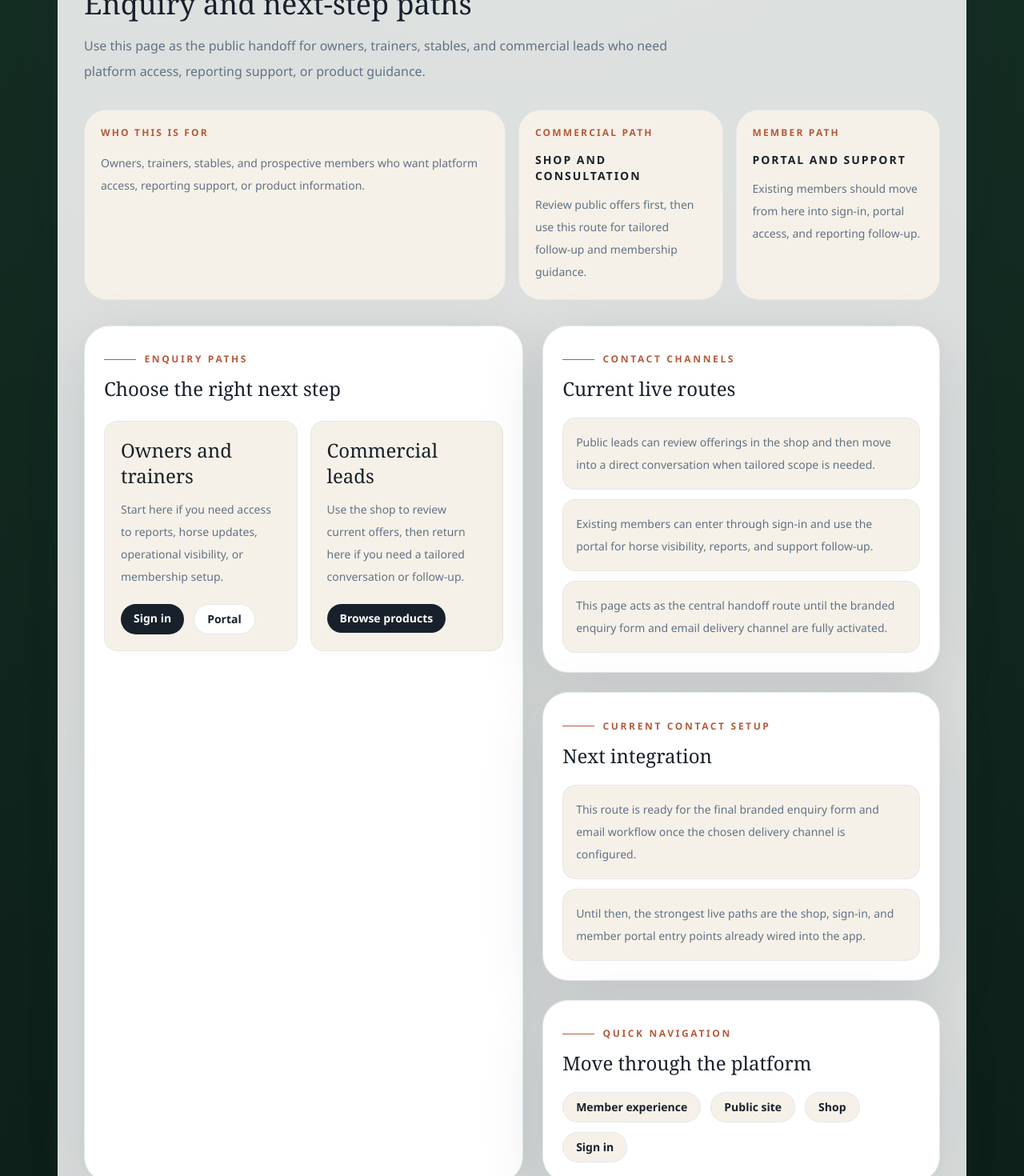
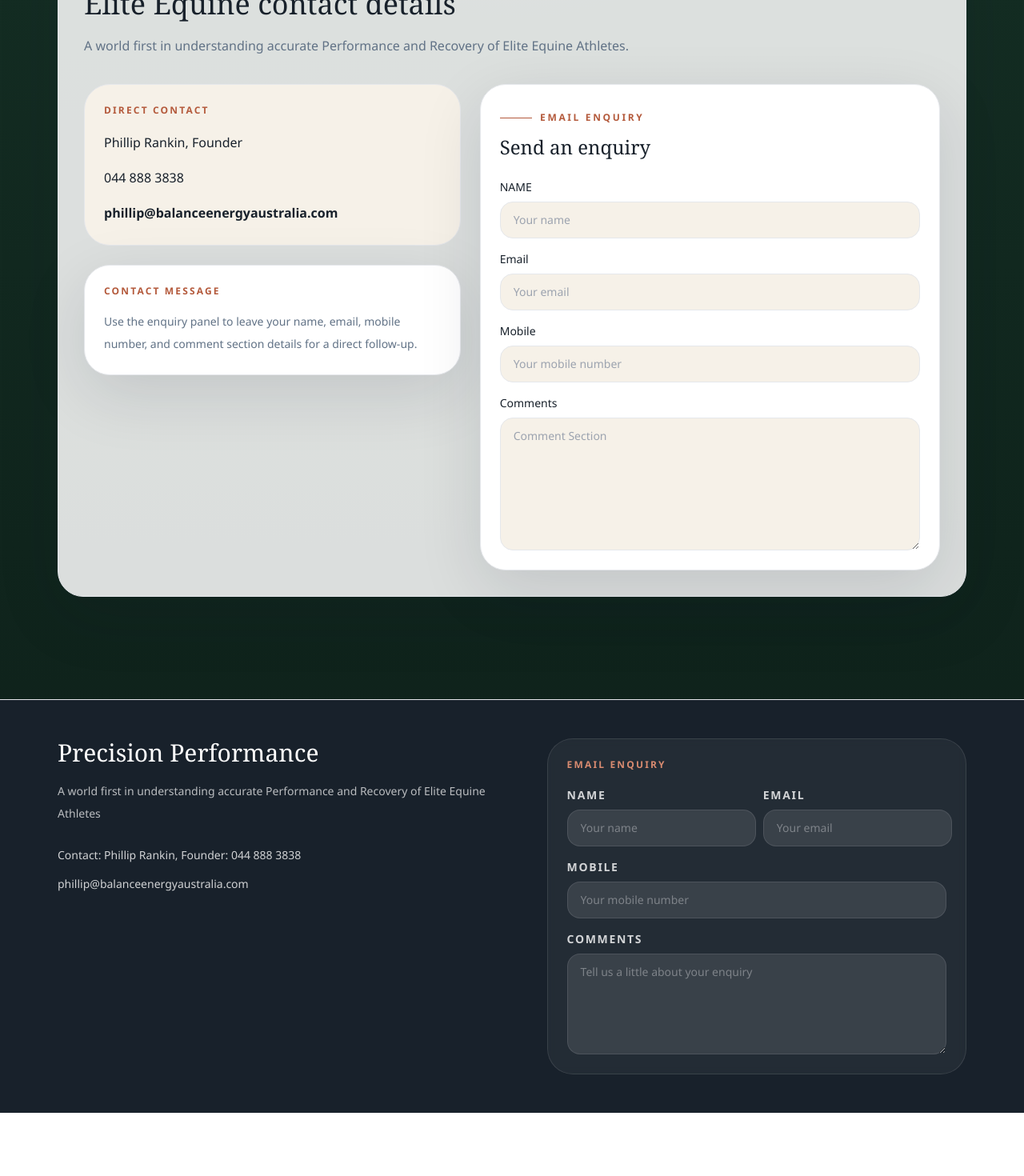
Before and after one commit to rankin007/PNR-Precision-Performance, a Next.js app: page /contact in a window 1280 px wide. Shown: the part 380-1850 px from the top of the page at 80% size. After the commit the page ends 1771 px from the top, so only its background shows below. Built offline with nearby package versions, Linux system fonts and the light colour scheme.

Commit message:
Update contact page and footer details

```diff
--- a/app/contact/page.tsx
+++ b/app/contact/page.tsx
@@ -1,4 +1,3 @@
-import Link from "next/link";
 import { SectionCard } from "@/components/layout/section-card";
 
 export default function ContactPage() {
@@ -6,135 +5,81 @@ export default function ContactPage() {
     <main className="section-wrap px-4 py-16 md:px-8">
       <SectionCard
         eyebrow="Contact"
-        title="Enquiry and next-step paths"
-        description="Use this page as the public handoff for owners, trainers, stables, and commercial leads who need platform access, reporting support, or product guidance."
+        title="Elite Equine contact details"
+        description="A world first in understanding accurate Performance and Recovery of Elite Equine Athletes."
       >
-        <div className="grid gap-4 lg:grid-cols-4">
-          <div className="rounded-[1.75rem] border border-ink/10 bg-sand p-5 lg:col-span-2">
-            <p className="text-xs font-semibold uppercase tracking-[0.18em] text-ember">Who this is for</p>
-            <p className="mt-4 text-sm leading-7 text-steel">
-              Owners, trainers, stables, and prospective members who want platform access, reporting support, or product information.
-            </p>
-          </div>
-          <div className="rounded-[1.75rem] border border-ink/10 bg-sand p-5">
-            <p className="text-xs font-semibold uppercase tracking-[0.18em] text-ember">Commercial path</p>
-            <p className="mt-4 text-sm font-semibold uppercase tracking-[0.14em] text-ink">Shop and consultation</p>
-            <p className="mt-3 text-sm leading-7 text-steel">
-              Review public offers first, then use this route for tailored follow-up and membership guidance.
-            </p>
-          </div>
-          <div className="rounded-[1.75rem] border border-ink/10 bg-sand p-5">
-            <p className="text-xs font-semibold uppercase tracking-[0.18em] text-ember">Member path</p>
-            <p className="mt-4 text-sm font-semibold uppercase tracking-[0.14em] text-ink">Portal and support</p>
-            <p className="mt-3 text-sm leading-7 text-steel">
-              Existing members should move from here into sign-in, portal access, and reporting follow-up.
-            </p>
-          </div>
-        </div>
-
-        <div className="mt-8 grid gap-6 xl:grid-cols-[1.05fr_0.95fr]">
-          <div className="rounded-[2rem] border border-ink/10 bg-white p-6 shadow-panel">
-            <p className="eyebrow">Enquiry Paths</p>
-            <h2 className="mt-3 font-display text-2xl text-ink">Choose the right next step</h2>
-            <div className="mt-6 grid gap-4 md:grid-cols-2">
-              <div className="rounded-2xl border border-ink/10 bg-sand p-5">
-                <h3 className="font-display text-2xl text-ink">Owners and trainers</h3>
-                <p className="mt-3 text-sm leading-7 text-steel">
-                  Start here if you need access to reports, horse updates, operational visibility, or membership setup.
-                </p>
-                <div className="mt-5 flex flex-wrap gap-3">
-                  <Link
-                    href="/sign-in"
-                    className="rounded-full bg-ink px-4 py-2 text-sm font-semibold text-white"
+        <div className="grid gap-6 xl:grid-cols-[0.9fr_1.1fr]">
+          <div className="space-y-6">
+            <div className="rounded-[2rem] border border-ink/10 bg-sand p-6">
+              <p className="text-xs font-semibold uppercase tracking-[0.18em] text-ember">Direct Contact</p>
+              <div className="mt-4 space-y-3 text-base leading-8 text-ink">
+                <p>Phillip Rankin, Founder</p>
+                <p>044 888 3838</p>
+                <p>
+                  <a
+                    href="mailto:phillip@balanceenergyaustralia.com"
+                    className="font-semibold text-ink transition hover:text-ember"
                   >
-                    Sign in
-                  </Link>
-                  <Link
-                    href="/portal"
-                    className="rounded-full border border-ink/10 bg-white px-4 py-2 text-sm font-semibold text-ink"
-                  >
-                    Portal
-                  </Link>
-                </div>
-              </div>
-
-              <div className="rounded-2xl border border-ink/10 bg-sand p-5">
-                <h3 className="font-display text-2xl text-ink">Commercial leads</h3>
-                <p className="mt-3 text-sm leading-7 text-steel">
-                  Use the shop to review current offers, then return here if you need a tailored conversation or follow-up.
-                </p>
-                <div className="mt-5 flex flex-wrap gap-3">
-                  <Link
-                    href="/shop"
-                    className="rounded-full bg-ink px-4 py-2 text-sm font-semibold text-white"
-                  >
-                    Browse products
-                  </Link>
-                </div>
-              </div>
-            </div>
-          </div>
-
-          <div className="grid gap-6">
-            <div className="rounded-[2rem] border border-ink/10 bg-white p-6 shadow-panel">
-              <p className="eyebrow">Contact channels</p>
-              <h2 className="mt-3 font-display text-2xl text-ink">Current live routes</h2>
-              <div className="mt-5 grid gap-3 text-sm leading-7 text-steel">
-                <p className="rounded-2xl border border-ink/10 bg-sand px-4 py-4">
-                  Public leads can review offerings in the shop and then move into a direct conversation when tailored scope is needed.
-                </p>
-                <p className="rounded-2xl border border-ink/10 bg-sand px-4 py-4">
-                  Existing members can enter through sign-in and use the portal for horse visibility, reports, and support follow-up.
-                </p>
-                <p className="rounded-2xl border border-ink/10 bg-sand px-4 py-4">
-                  This page acts as the central handoff route until the branded enquiry form and email delivery channel are fully activated.
+                    phillip@balanceenergyaustralia.com
+                  </a>
                 </p>
               </div>
             </div>
 
             <div className="rounded-[2rem] border border-ink/10 bg-white p-6 shadow-panel">
-              <p className="eyebrow">Current Contact Setup</p>
-              <h2 className="mt-3 font-display text-2xl text-ink">Next integration</h2>
-              <div className="mt-5 grid gap-3 text-sm leading-7 text-steel">
-                <p className="rounded-2xl border border-ink/10 bg-sand px-4 py-4">
-                  This route is ready for the final branded enquiry form and email workflow once the chosen delivery channel is configured.
-                </p>
-                <p className="rounded-2xl border border-ink/10 bg-sand px-4 py-4">
-                  Until then, the strongest live paths are the shop, sign-in, and member portal entry points already wired into the app.
-                </p>
-              </div>
+              <p className="text-xs font-semibold uppercase tracking-[0.18em] text-ember">Contact Message</p>
+              <p className="mt-4 text-sm leading-7 text-steel">
+                Use the enquiry panel to leave your name, email, mobile number, and comment section details for a
+                direct follow-up.
+              </p>
             </div>
+          </div>
 
-            <div className="rounded-[2rem] border border-ink/10 bg-white p-6 shadow-panel">
-              <p className="eyebrow">Quick Navigation</p>
-              <h2 className="mt-3 font-display text-2xl text-ink">Move through the platform</h2>
-              <div className="mt-5 flex flex-wrap gap-3">
-                <Link
-                  href="/member-experience"
-                  className="rounded-full border border-ink/10 bg-sand px-4 py-2 text-sm font-semibold text-ink"
-                >
-                  Member experience
-                </Link>
-                <Link
-                  href="/"
-                  className="rounded-full border border-ink/10 bg-sand px-4 py-2 text-sm font-semibold text-ink"
-                >
-                  Public site
-                </Link>
-                <Link
-                  href="/shop"
-                  className="rounded-full border border-ink/10 bg-sand px-4 py-2 text-sm font-semibold text-ink"
-                >
-                  Shop
-                </Link>
-                <Link
-                  href="/sign-in"
-                  className="rounded-full border border-ink/10 bg-sand px-4 py-2 text-sm font-semibold text-ink"
-                >
-                  Sign in
-                </Link>
-              </div>
-            </div>
+          <div className="rounded-[2rem] border border-ink/10 bg-white p-6 shadow-panel">
+            <p className="eyebrow">Email Enquiry</p>
+            <h2 className="mt-3 font-display text-2xl text-ink">Send an enquiry</h2>
+
+            <form className="mt-6 grid gap-4">
+              <label className="grid gap-2 text-sm font-medium text-ink">
+                <span>NAME</span>
+                <input
+                  type="text"
+                  name="name"
+                  className="rounded-2xl border border-ink/10 bg-sand px-4 py-3 text-ink placeholder:text-steel/70 focus:border-ink/30 focus:outline-none"
+                  placeholder="Your name"
+                />
+              </label>
+
+              <label className="grid gap-2 text-sm font-medium text-ink">
+                <span>Email</span>
+                <input
+                  type="email"
+                  name="email"
+                  className="rounded-2xl border border-ink/10 bg-sand px-4 py-3 text-ink placeholder:text-steel/70 focus:border-ink/30 focus:outline-none"
+                  placeholder="Your email"
+                />
+              </label>
+
+              <label className="grid gap-2 text-sm font-medium text-ink">
+                <span>Mobile</span>
+                <input
+                  type="tel"
+                  name="mobile"
+                  className="rounded-2xl border border-ink/10 bg-sand px-4 py-3 text-ink placeholder:text-steel/70 focus:border-ink/30 focus:outline-none"
+                  placeholder="Your mobile number"
+                />
+              </label>
+
+              <label className="grid gap-2 text-sm font-medium text-ink">
+                <span>Comments</span>
+                <textarea
+                  name="comments"
+                  rows={7}
+                  className="rounded-2xl border border-ink/10 bg-sand px-4 py-3 text-ink placeholder:text-steel/70 focus:border-ink/30 focus:outline-none"
+                  placeholder="Comment Section"
+                />
+              </label>
+            </form>
           </div>
         </div>
       </SectionCard>
--- a/components/layout/site-chrome.tsx
+++ b/components/layout/site-chrome.tsx
@@ -2,7 +2,6 @@
 
 import Link from "next/link";
 import { usePathname } from "next/navigation";
-import { siteConfig } from "@/lib/site-config";
 
 type SiteChromeProps = {
   children: React.ReactNode;
@@ -14,25 +13,6 @@ const publicNavigation = [
   { href: "/shop", label: "Shop" },
   { href: "/member-experience", label: "Member Experience" },
   { href: "/contact", label: "Contact" },
-];
-
-const footerGroups = [
-  {
-    heading: "Platform",
-    links: [
-      { href: "/portal", label: "Portal" },
-      { href: "/admin", label: "Admin" },
-      { href: "/data-entry", label: "Data Entry" },
-    ],
-  },
-  {
-    heading: "Public Routes",
-    links: [
-      { href: "/shop", label: "Product Catalogue" },
-      { href: "/onboarding", label: "Client Onboarding" },
-      { href: "/sign-in", label: "Sign In" },
-    ],
-  },
 ];
 
 function isProtectedPath(pathname: string) {
@@ -107,31 +87,66 @@ export function SiteChrome({ children }: SiteChromeProps) {
       {children}
 
       <footer className="mt-16 border-t border-ink/10 bg-[#18212b] text-white">
-        <div className="section-wrap grid gap-8 px-4 py-12 md:px-8 lg:grid-cols-[1.2fr_0.8fr_0.8fr]">
+        <div className="section-wrap grid gap-8 px-4 py-12 md:px-8 lg:grid-cols-[1.05fr_0.95fr]">
           <div>
-            <p className="text-xs font-semibold uppercase tracking-[0.2em] text-[#d88b70]">Website Footer</p>
-            <h2 className="mt-3 font-display text-3xl">{siteConfig.name}</h2>
+            <h2 className="font-display text-3xl">Precision Performance</h2>
             <p className="mt-4 max-w-xl text-sm leading-7 text-white/70">
-              Racehorse performance, member access, operations, and commerce in one structured platform environment.
+              A world first in understanding accurate Performance and Recovery of Elite Equine Athletes
             </p>
+            <div className="mt-6 space-y-2 text-sm leading-7 text-white/80">
+              <p>Contact: Phillip Rankin, Founder: 044 888 3838</p>
+              <p>
+                <a
+                  href="mailto:phillip@balanceenergyaustralia.com"
+                  className="transition hover:text-white"
+                >
+                  phillip@balanceenergyaustralia.com
+                </a>
+              </p>
+            </div>
           </div>
 
-          {footerGroups.map((group) => (
-            <div key={group.heading}>
-              <h3 className="text-sm font-semibold uppercase tracking-[0.18em] text-white/80">{group.heading}</h3>
-              <div className="mt-4 grid gap-3">
-                {group.links.map((link) => (
-                  <Link
-                    key={link.href}
-                    href={link.href}
-                    className="text-sm text-white/70 transition hover:text-white"
-                  >
-                    {link.label}
-                  </Link>
-                ))}
-              </div>
+          <form className="rounded-[2rem] border border-white/10 bg-white/5 p-6 backdrop-blur-sm">
+            <p className="text-xs font-semibold uppercase tracking-[0.18em] text-[#d88b70]">Email Enquiry</p>
+            <div className="mt-5 grid gap-4 md:grid-cols-2">
+              <label className="grid gap-2 text-sm text-white/80">
+                <span className="font-semibold uppercase tracking-[0.12em]">Name</span>
+                <input
+                  type="text"
+                  name="name"
+                  className="rounded-2xl border border-white/10 bg-white/10 px-4 py-3 text-white placeholder:text-white/35 focus:border-white/30 focus:outline-none"
+                  placeholder="Your name"
+                />
+              </label>
+              <label className="grid gap-2 text-sm text-white/80">
+                <span className="font-semibold uppercase tracking-[0.12em]">Email</span>
+                <input
+                  type="email"
+                  name="email"
+                  className="rounded-2xl border border-white/10 bg-white/10 px-4 py-3 text-white placeholder:text-white/35 focus:border-white/30 focus:outline-none"
+                  placeholder="Your email"
+                />
+              </label>
+              <label className="grid gap-2 text-sm text-white/80 md:col-span-2">
+                <span className="font-semibold uppercase tracking-[0.12em]">Mobile</span>
+                <input
+                  type="tel"
+                  name="mobile"
+                  className="rounded-2xl border border-white/10 bg-white/10 px-4 py-3 text-white placeholder:text-white/35 focus:border-white/30 focus:outline-none"
+                  placeholder="Your mobile number"
+                />
+              </label>
+              <label className="grid gap-2 text-sm text-white/80 md:col-span-2">
+                <span className="font-semibold uppercase tracking-[0.12em]">Comments</span>
+                <textarea
+                  name="comments"
+                  rows={5}
+                  className="rounded-2xl border border-white/10 bg-white/10 px-4 py-3 text-white placeholder:text-white/35 focus:border-white/30 focus:outline-none"
+                  placeholder="Tell us a little about your enquiry"
+                />
+              </label>
             </div>
-          ))}
+          </form>
         </div>
       </footer>
     </div>
```
